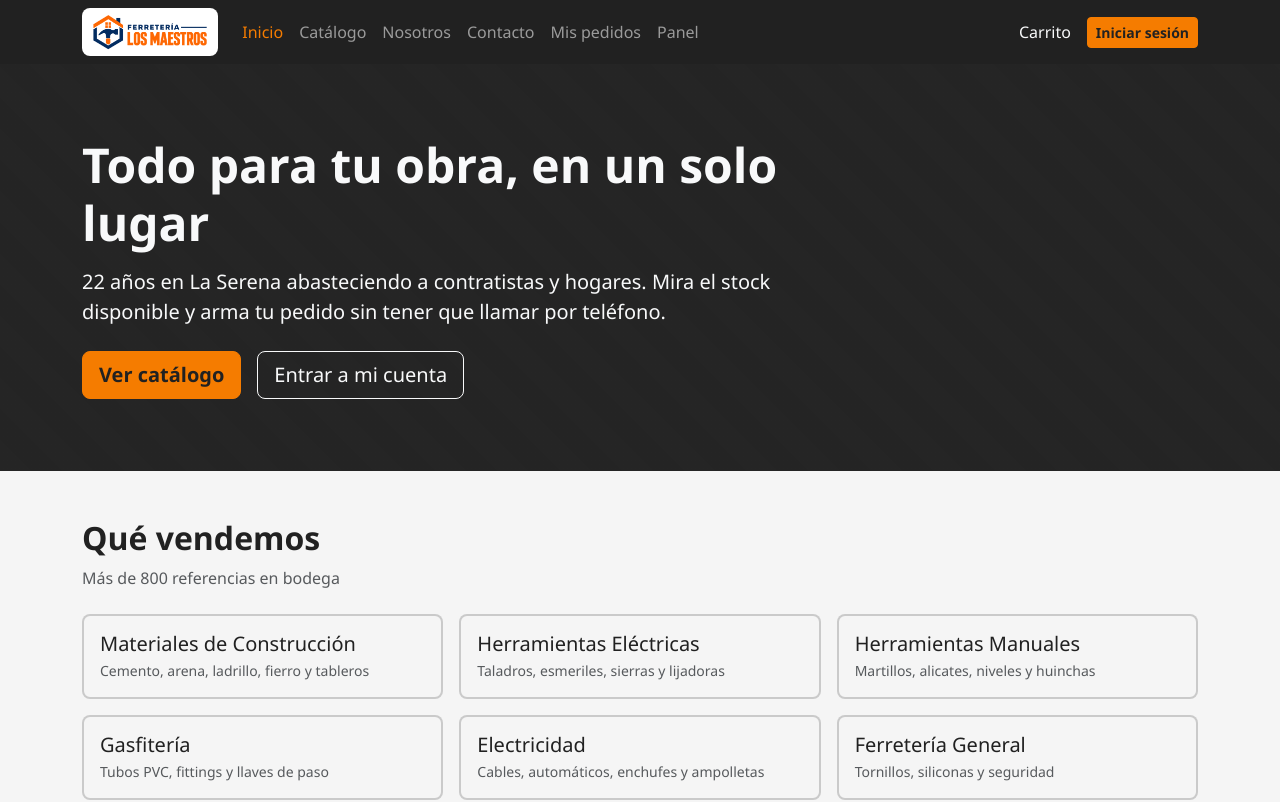
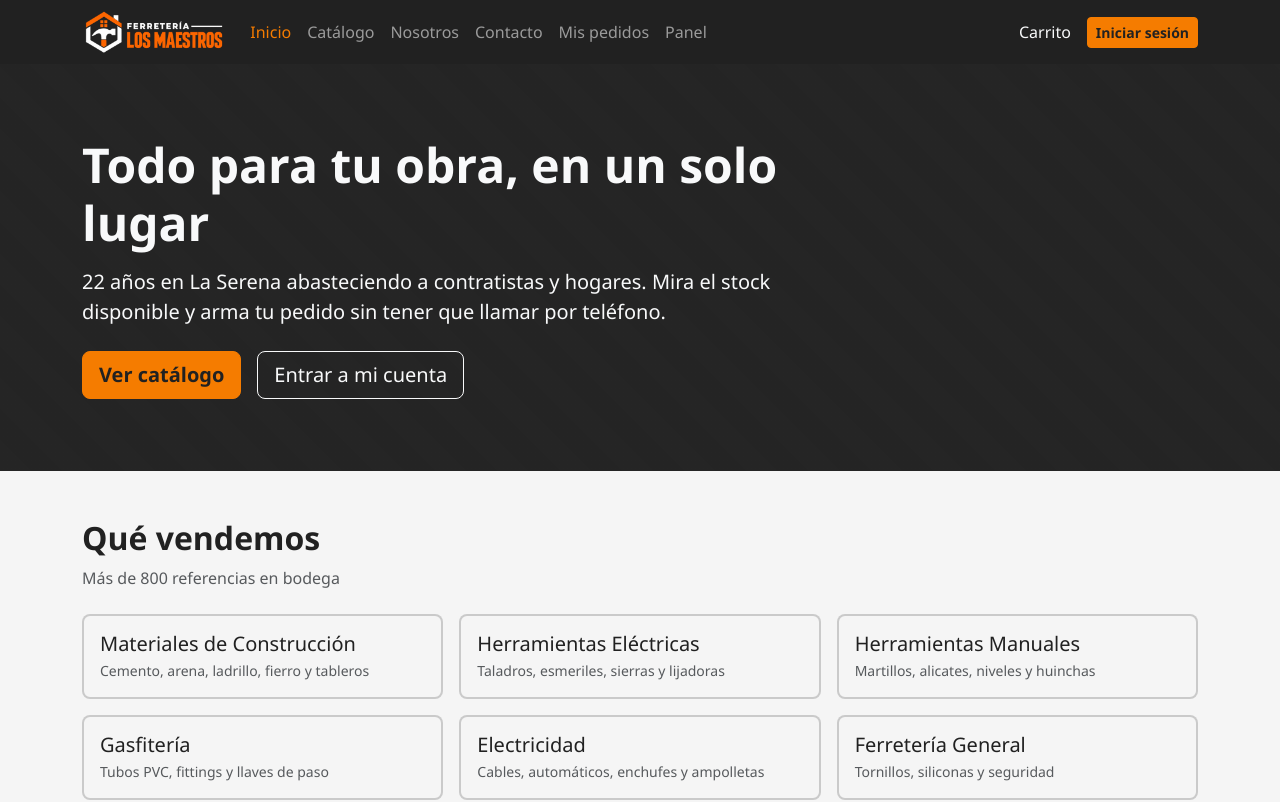
Before and after one commit to tomihm/Ferreteria.git.io, a React (Vite) app: page / in a window 1280 px wide. Shown: the top 802 px of the page. Built offline with nearby package versions, Linux system fonts and the light colour scheme.

Commit message:
Agregado logo para fondo oscuro en el header

```diff
--- a/src/core/Header.jsx
+++ b/src/core/Header.jsx
@@ -13,7 +13,7 @@ function Header(){
         <header className="navbar navbar-expand-lg navbar-dark bg-dark sticky-top">
             <div className="container">
                 <NavLink to="/" className="navbar-brand py-0" onClick={cerrarMenu}>
-                    <img src={`${import.meta.env.BASE_URL}assets/logo_los_maestros.png`} alt="Ferretería Los Maestros" height="48" className="bg-white rounded px-2 py-1" />
+                    <img src={`${import.meta.env.BASE_URL}assets/logo_los_maestros_oscuro.png`} alt="Ferretería Los Maestros" height="48" />
                 </NavLink>
 
                 <button
```
Also changed, not shown: public/assets/logo_los_maestros_oscuro.png (added).
